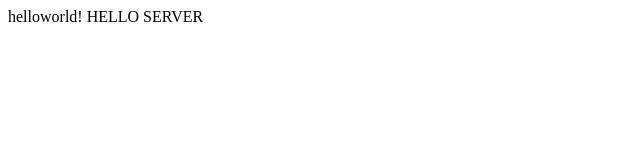
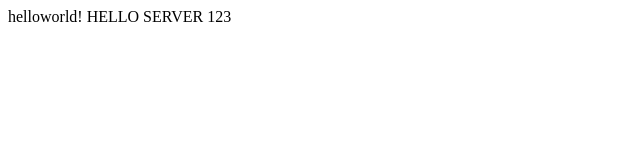
Before and after one commit to WardahRafat/secondclass, a plain HTML site: page index.html in a window 1280 px wide. Shown: the full height of the page, 0-640 px from the left. Drawn offline with Linux system fonts and the light colour scheme.

Commit message:
firstchange

```diff
--- a/index.html
+++ b/index.html
@@ -9,7 +9,7 @@
 </head>
 
 <body>
-    helloworld! HELLO SERVER
+    helloworld! HELLO SERVER 123
 </body>
 
 </html>
```
